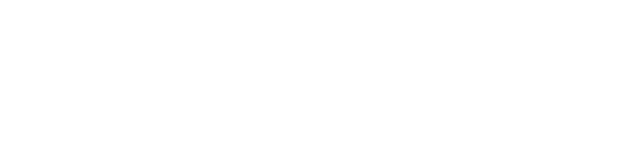
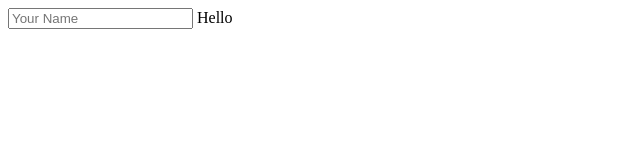
Before and after one commit to vaibhavguptaIITD/angular-js-sessions, a plain HTML site: page index.html in a window 1280 px wide. Shown: the whole page, without its empty margins (0-640 px from the left). Drawn offline with Linux system fonts and the light colour scheme.

Commit message:
Adding complete helloWorld

```diff
--- a/index.html
+++ b/index.html
@@ -6,8 +6,12 @@
     <script type="text/javascript" src="scripts/angular.js"></script>
 </head>
 
-<body>
-
+<body ng-app="sampleApp">
+    <input ng-model="name" type="text" placeholder="Your Name">
+    Hello {{name}}
+    <script type="text/javascript">
+        angular.module("sampleApp",[]);
+    </script>
 </body>
 
 </html>
```
